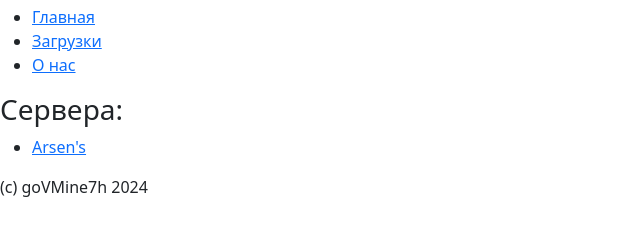
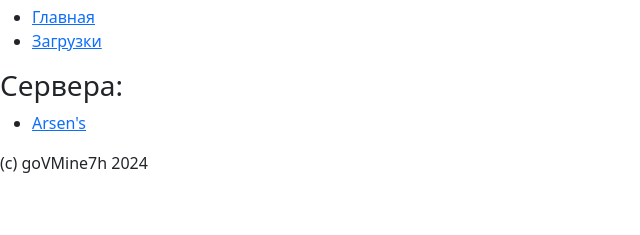
Before and after one commit to goVMine7h/goVMine7h.github.io, a plain HTML site: page downloads.html in a window 1280 px wide. Shown: the part 201-436 px from the top of the page, without its empty margins (0-640 px from the left). Drawn offline with nearby package versions, Linux system fonts and the light colour scheme.

Commit message:
Remove About Us links

```diff
--- a/downloads.html
+++ b/downloads.html
@@ -15,7 +15,6 @@
         <ul>
             <li><a href="https://goVMine7h.github.io">Главная</a></li>
             <li><a href="https://goVMine7h.github.io/downloads.html">Загрузки</a></li>
-            <li><a href="https://goVMine7h.github.io/aboutus.html">О нас</a></li>
         </ul>
     </nav>
 
```
Also changed, not shown: index.html (+0 -1 lines).
